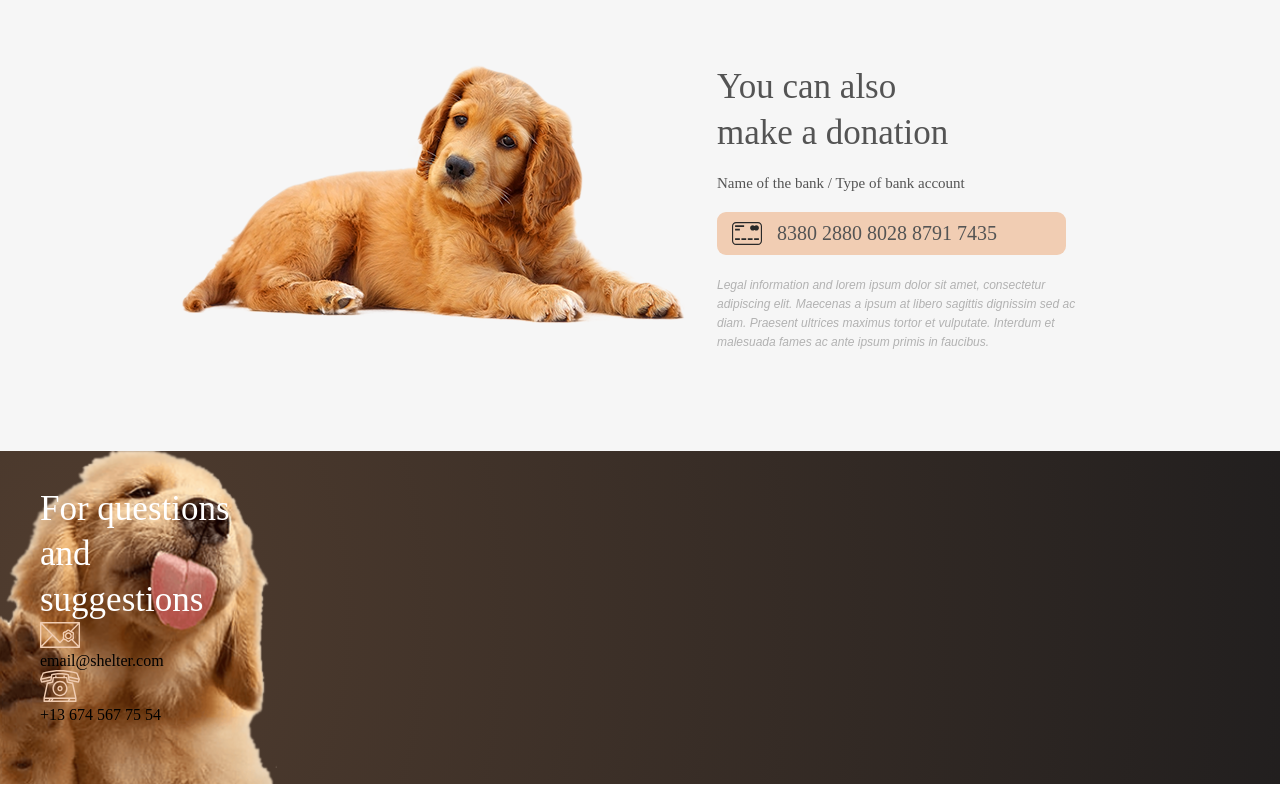
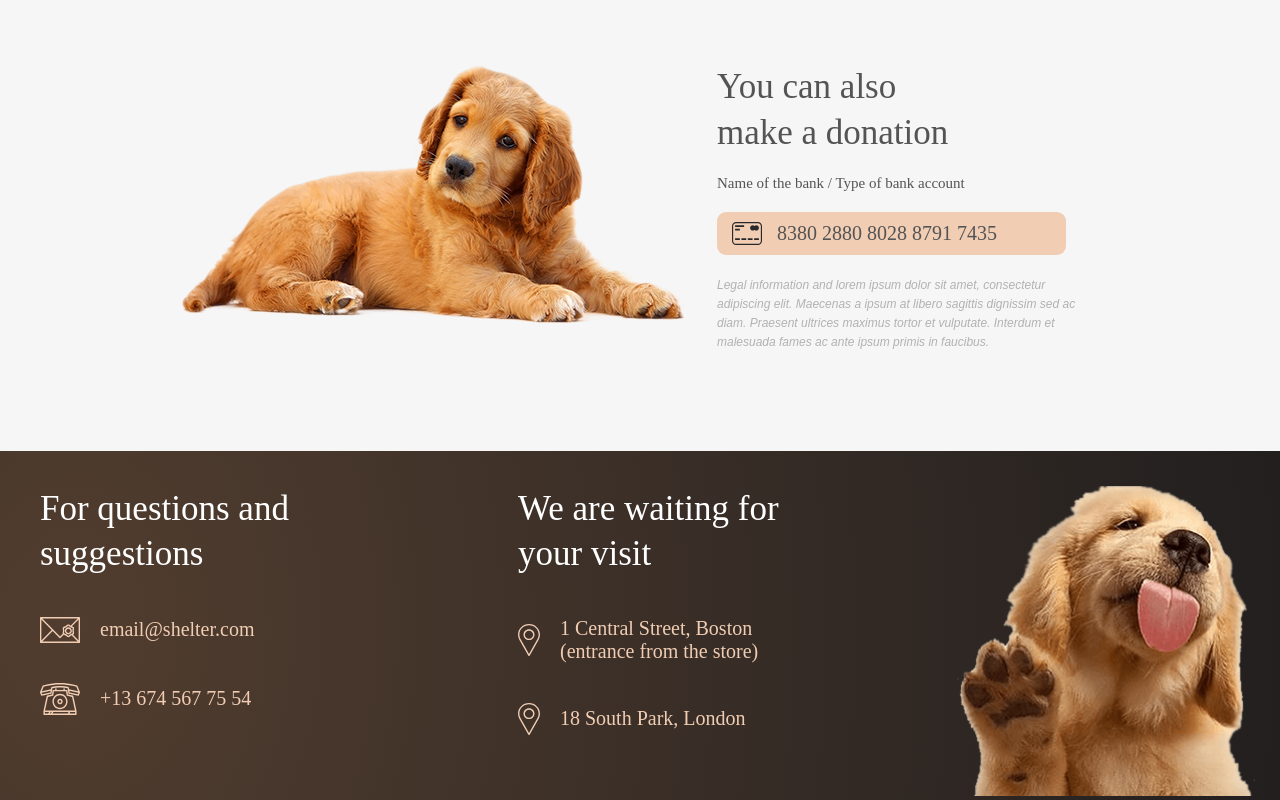
Before and after one commit to bloodyrainday/rsschool-cv, a plain HTML site: page shelter/pages/main/index.html in a window 1280 px wide. Shown: the part 3034-3834 px from the top of the page. Drawn offline with nearby package versions, Linux system fonts and the light colour scheme.

Commit message:
feat: add footer

```diff
--- a/shelter/pages/main/index.html
+++ b/shelter/pages/main/index.html
@@ -258,8 +258,26 @@
             <p class="footer-phone-number">+13 674 567 75 54</p>
           </div>
         </div>
-        <div class="footer-column-visit"></div>
-        <div class="footer-column-image"></div>
+        <div class="footer-column-visit">
+          <h3 class="footer-title">We are waiting for your visit</h3>
+          <div class="footer-addres-boston">
+            <img src="icons/pin.svg" alt="pin" class="footer-location-icon" />
+            <p class="footer-addres">
+              1 Central Street, Boston (entrance from the store)
+            </p>
+          </div>
+          <div class="footer-addres-london">
+            <img src="icons/pin.svg" alt="pin" class="footer-location-icon" />
+            <p class="footer-addres">18 South Park, London</p>
+          </div>
+        </div>
+        <div class="footer-column-image">
+          <img
+            src="images/footer-puppy.png"
+            alt="footer-puppy"
+            class="footer-column-img"
+          />
+        </div>
       </div>
     </footer>
     <script src="https://ajax.googleapis.com/ajax/libs/jquery/3.6.0/jquery.min.js"></script>
--- a/shelter/pages/main/style.css
+++ b/shelter/pages/main/style.css
@@ -413,13 +413,18 @@ footer {
     #211f20;
 }
 
+.footer-container {
+  display: flex;
+}
+
+.footer-column-questions,
+.footer-column-visit {
+  width: 278px;
+  margin: 35px 40px 0 40px;
+}
+
 .footer-column-questions {
-  width: 278px;
-  padding: 35px 40px 60px;
-  background: url(images/footer-puppy.png);
-  background-repeat: no-repeat;
-  background-size: cover;
-  background-position: right;
+  margin-right: 160px;
 }
 
 .footer-title {
@@ -427,4 +432,40 @@ footer {
   font-size: 35px;
   line-height: 130%;
   color: #ffffff;
+  margin-bottom: 40px;
 }
+
+.footer-email,
+.footer-addres-boston,
+.footer-addres-london {
+  display: flex;
+  align-items: center;
+  width: 251px;
+  margin-bottom: 40px;
+}
+
+.footer-email-text,
+.footer-phone-number,
+.footer-addres {
+  font-weight: 400;
+  font-size: 20px;
+  line-height: 115%;
+  color: #f1cdb3;
+  margin-left: 20px;
+}
+
+.footer-column-img {
+  width: 300px;
+  height: 310px;
+}
+
+.footer-phone {
+  display: flex;
+  align-items: center;
+  width: 251px;
+}
+
+.footer-column-image {
+  margin-left: 120px;
+  margin-top: 35px;
+}
```
Also changed, not shown: shelter/pages/main/icons/pin.svg (added).
